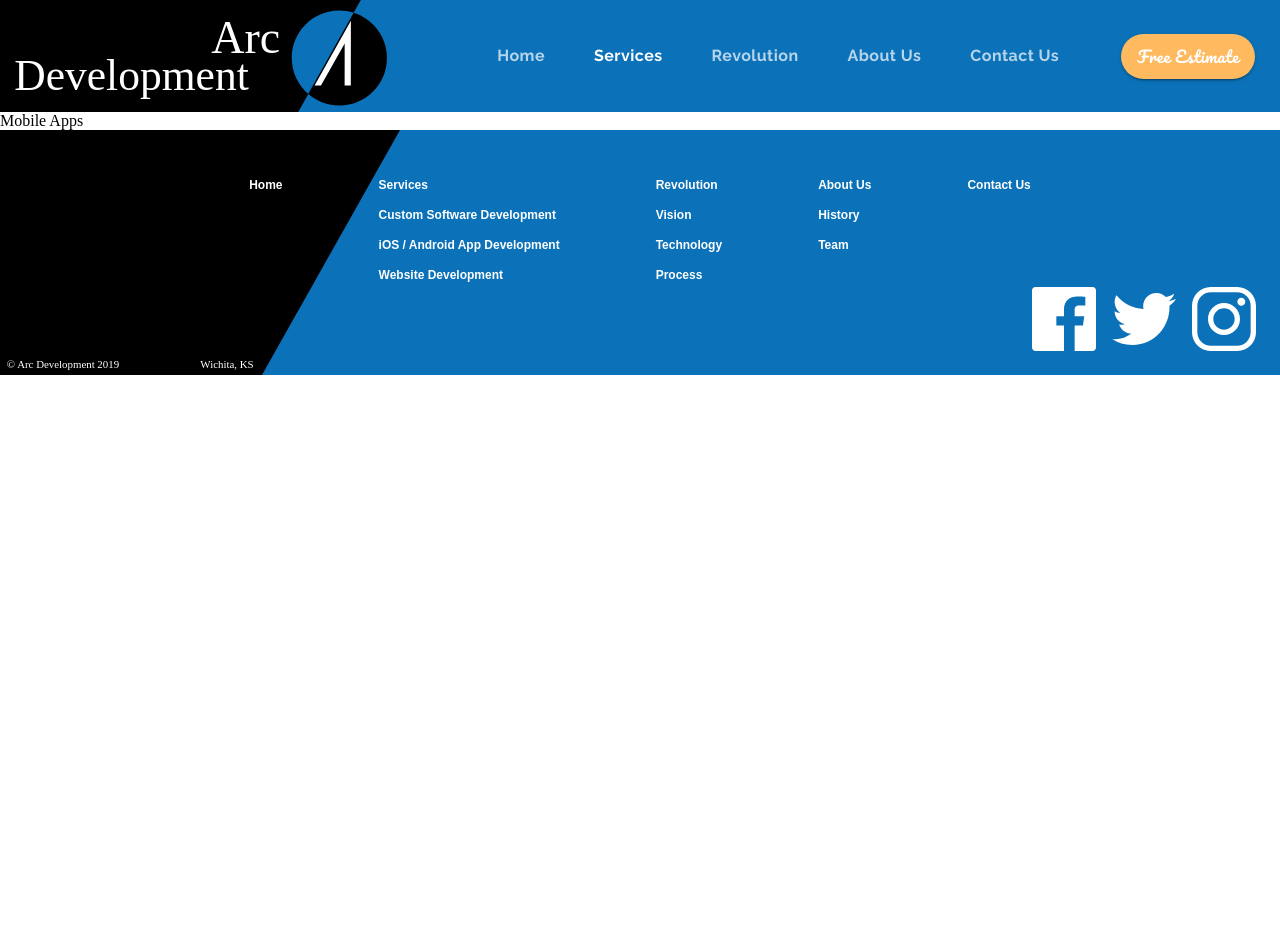
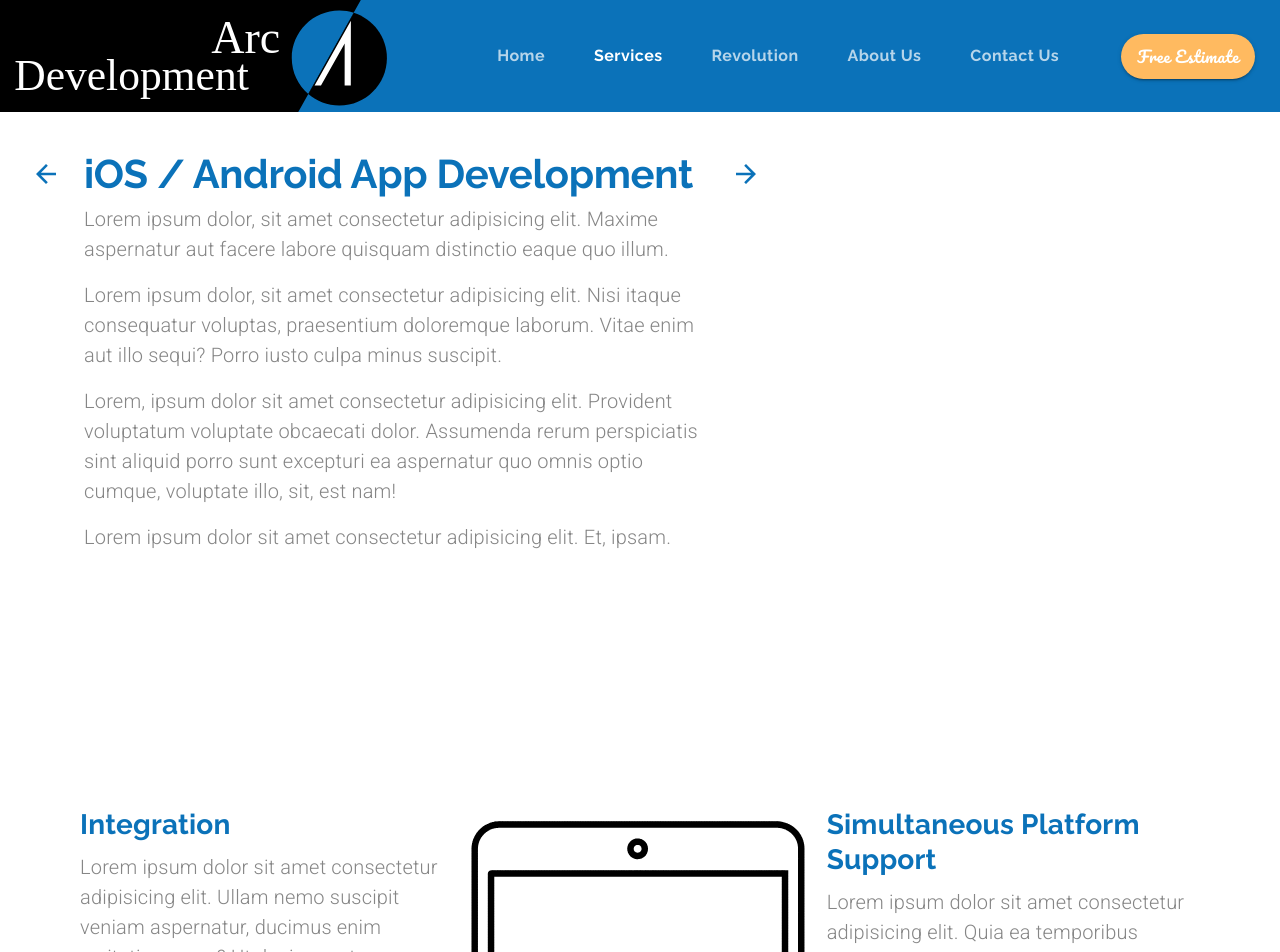
Before and after one commit to hyhong-code/learn-MUI, a React (Create React App) app: page /mobileapps in a window 1280 px wide. Shown: the top 952 px of the page. Before the commit the page ends 800 px from the top, so only its background shows below. Built offline with nearby package versions, Linux system fonts and the light colour scheme.

Commit message:
Practice breakpoints, more grids, finish mobile page

```diff
--- a/src/components/App.js
+++ b/src/components/App.js
@@ -7,6 +7,7 @@ import Footer from "./ui/Footer";
 import LandingPage from "./LandingPage";
 import Services from "./Services";
 import CustomSoftware from "./CustomSoftware";
+import MobileApps from "./MobileApps";
 import Theme from "./ui/Theme";
 
 const App = () => {
@@ -59,7 +60,13 @@ const App = () => {
           <Route
             exact
             path="/mobileapps"
-            component={() => <div>Mobile Apps</div>}
+            component={(routeProps) => (
+              <MobileApps
+                {...routeProps}
+                setValue={setValue}
+                setSelectedIndex={setSelectedIndex}
+              />
+            )}
           />
           <Route exact path="/websites" component={() => <div>Websites</div>} />
           <Route
--- /dev/null
+++ b/src/components/MobileApps.js
@@ -0,0 +1,259 @@
+import React from "react";
+import useMediaQuery from "@material-ui/core/useMediaQuery";
+import { makeStyles, useTheme } from "@material-ui/styles";
+import Lottie from "react-lottie";
+import { Link } from "react-router-dom";
+
+import Grid from "@material-ui/core/Grid";
+import Typography from "@material-ui/core/Typography";
+import Hidden from "@material-ui/core/Hidden";
+import IconButton from "@material-ui/core/IconButton";
+
+import backArrow from "../assets/backArrow.svg";
+import forwardArrow from "../assets/forwardArrow.svg";
+import integrationAnimation from "../animations/integrationAnimation/data.json";
+import swiss from "../assets/swissKnife.svg";
+import access from "../assets/extendAccess.svg";
+import engagement from "../assets/increaseEngagement.svg";
+import CallToAction from "./ui/CallToAction";
+
+const useStyles = makeStyles((theme) => ({
+  rowContainer: {
+    paddingLeft: "5em",
+    paddingRight: "5em",
+    [theme.breakpoints.down("sm")]: {
+      paddingLeft: "1.5em",
+      paddingRight: "1.5em",
+    },
+  },
+  heading: {
+    maxWidth: "40em",
+  },
+  arrowContainer: {
+    marginTop: "0.5em",
+  },
+}));
+
+const defaultOptions = {
+  loop: true,
+  autoplay: true,
+  animationData: integrationAnimation,
+  rendererSettings: {
+    preserveAspectRatio: "xMidYMid slice",
+  },
+};
+
+const MobileApps = ({ setValue, setSelectedIndex }) => {
+  const classes = useStyles();
+  const theme = useTheme();
+  const matchesMD = useMediaQuery(theme.breakpoints.down("md"));
+  const matchesSM = useMediaQuery(theme.breakpoints.down("sm"));
+  const matchesXS = useMediaQuery(theme.breakpoints.down("xs"));
+
+  return (
+    <Grid container direction="column">
+      <Grid
+        item
+        container
+        direction="row"
+        justify={matchesMD ? "center" : undefined}
+        className={classes.rowContainer}
+        style={{ marginTop: matchesXS ? "1em" : "2em" }}
+      >
+        <Hidden mdDown>
+          <Grid
+            item
+            className={classes.arrowContainer}
+            style={{ marginLeft: "-3.5em", marginRight: "1em" }}
+          >
+            <IconButton
+              style={{ backgroundColor: "transparent" }}
+              component={Link}
+              to="/customsoftware"
+              onClick={() => setSelectedIndex(1)}
+            >
+              <img src={backArrow} alt="Back to custom software page" />
+            </IconButton>
+          </Grid>
+        </Hidden>
+        <Grid item container direction="column" className={classes.heading}>
+          <Grid item>
+            <Typography variant="h2" align={matchesMD ? "center" : undefined}>
+              iOS / Android App Development
+            </Typography>
+          </Grid>
+          <Grid item>
+            <Typography
+              variant="body1"
+              paragraph
+              align={matchesMD ? "center" : undefined}
+            >
+              Lorem ipsum dolor, sit amet consectetur adipisicing elit. Maxime
+              aspernatur aut facere labore quisquam distinctio eaque quo illum.
+            </Typography>
+            <Typography
+              variant="body1"
+              paragraph
+              align={matchesMD ? "center" : undefined}
+            >
+              Lorem ipsum dolor, sit amet consectetur adipisicing elit. Nisi
+              itaque consequatur voluptas, praesentium doloremque laborum. Vitae
+              enim aut illo sequi? Porro iusto culpa minus suscipit.
+            </Typography>
+            <Typography
+              variant="body1"
+              paragraph
+              align={matchesMD ? "center" : undefined}
+            >
+              Lorem, ipsum dolor sit amet consectetur adipisicing elit.
+              Provident voluptatum voluptate obcaecati dolor. Assumenda rerum
+              perspiciatis sint aliquid porro sunt excepturi ea aspernatur quo
+              omnis optio cumque, voluptate illo, sit, est nam!
+            </Typography>
+            <Typography
+              variant="body1"
+              paragraph
+              align={matchesMD ? "center" : undefined}
+            >
+              Lorem ipsum dolor sit amet consectetur adipisicing elit. Et,
+              ipsam.
+            </Typography>
+          </Grid>
+        </Grid>
+        <Hidden mdDown>
+          <Grid item className={classes.arrowContainer}>
+            <IconButton
+              style={{ backgroundColor: "transparent" }}
+              component={Link}
+              to="/websites"
+              onClick={() => setSelectedIndex(3)}
+            >
+              <img src={forwardArrow} alt="Forward to websites page" />
+            </IconButton>
+          </Grid>
+        </Hidden>
+      </Grid>
+      <Grid
+        item
+        container
+        direction={matchesSM ? "column" : "row"}
+        className={classes.rowContainer}
+        style={{ marginTop: "15em", marginBottom: "15em" }}
+      >
+        <Grid item container direction="column" md>
+          <Typography
+            variant="h4"
+            align={matchesSM ? "center" : undefined}
+            gutterBottom
+          >
+            Integration
+          </Typography>
+          <Typography
+            variant="body1"
+            align={matchesSM ? "center" : undefined}
+            paragraph
+          >
+            Lorem ipsum dolor sit amet consectetur adipisicing elit. Ullam nemo
+            suscipit veniam aspernatur, ducimus enim veritatis ex rem? Ut
+            ducimus atque asperiores non quia nam.
+          </Typography>
+          <Typography
+            variant="body1"
+            align={matchesSM ? "center" : undefined}
+            paragraph
+          >
+            Lorem ipsum dolor sit amet consectetur adipisicing elit. Accusantium
+            id tenetur animi explicabo consectetur doloremque ullam officia
+            reprehenderit.
+          </Typography>
+        </Grid>
+        <Grid item md>
+          <Lottie options={defaultOptions} style={{ maxWidth: "30em" }} />
+        </Grid>
+        <Grid item container direction="column" md>
+          <Typography
+            variant="h4"
+            align={matchesSM ? "center" : undefined}
+            gutterBottom
+          >
+            Simultaneous Platform Support
+          </Typography>
+          <Typography
+            variant="body1"
+            align={matchesSM ? "center" : undefined}
+            paragraph
+          >
+            Lorem ipsum dolor sit amet consectetur adipisicing elit. Quia ea
+            temporibus consequuntur esse vel unde tempore error dolores.
+          </Typography>
+          <Typography
+            variant="body1"
+            align={matchesSM ? "center" : undefined}
+            paragraph
+          >
+            Lorem ipsum dolor sit amet consectetur adipisicing elit. Odio dolor
+            asperiores molestiae illo beatae assumenda distinctio natus nemo
+            error!
+          </Typography>
+        </Grid>
+      </Grid>
+      <Grid
+        item
+        container
+        direction={matchesMD ? "column" : "row"}
+        className={classes.rowContainer}
+        style={{ marginBottom: "15em" }}
+      >
+        <Grid item container direction="column" md alignItems="center">
+          <Grid item>
+            <Typography variant="h4" gutterBottom align="center">
+              Extend Functionality
+            </Typography>
+          </Grid>
+          <Grid item>
+            <img src={swiss} alt="swiss army knife" />
+          </Grid>
+        </Grid>
+        <Grid
+          item
+          container
+          direction="column"
+          md
+          alignItems="center"
+          style={{
+            marginTop: matchesMD ? "10em" : 0,
+            marginBottom: matchesMD ? "10em" : 0,
+          }}
+        >
+          <Grid item>
+            <Typography variant="h4" gutterBottom align="center">
+              Extend Access
+            </Typography>
+          </Grid>
+          <Grid item>
+            <img
+              src={access}
+              alt="access"
+              style={{ maxWidth: matchesXS ? "20em" : "28em" }}
+            />
+          </Grid>
+        </Grid>
+        <Grid item container direction="column" md alignItems="center">
+          <Grid item>
+            <Typography variant="h4" gutterBottom align="center">
+              Increase Engagement
+            </Typography>
+          </Grid>
+          <Grid item>
+            <img src={engagement} alt="engagement" />
+          </Grid>
+        </Grid>
+      </Grid>
+      <Grid item>
+        <CallToAction setValue={setValue} />
+      </Grid>
+    </Grid>
+  );
+};
+
+export default MobileApps;
```
